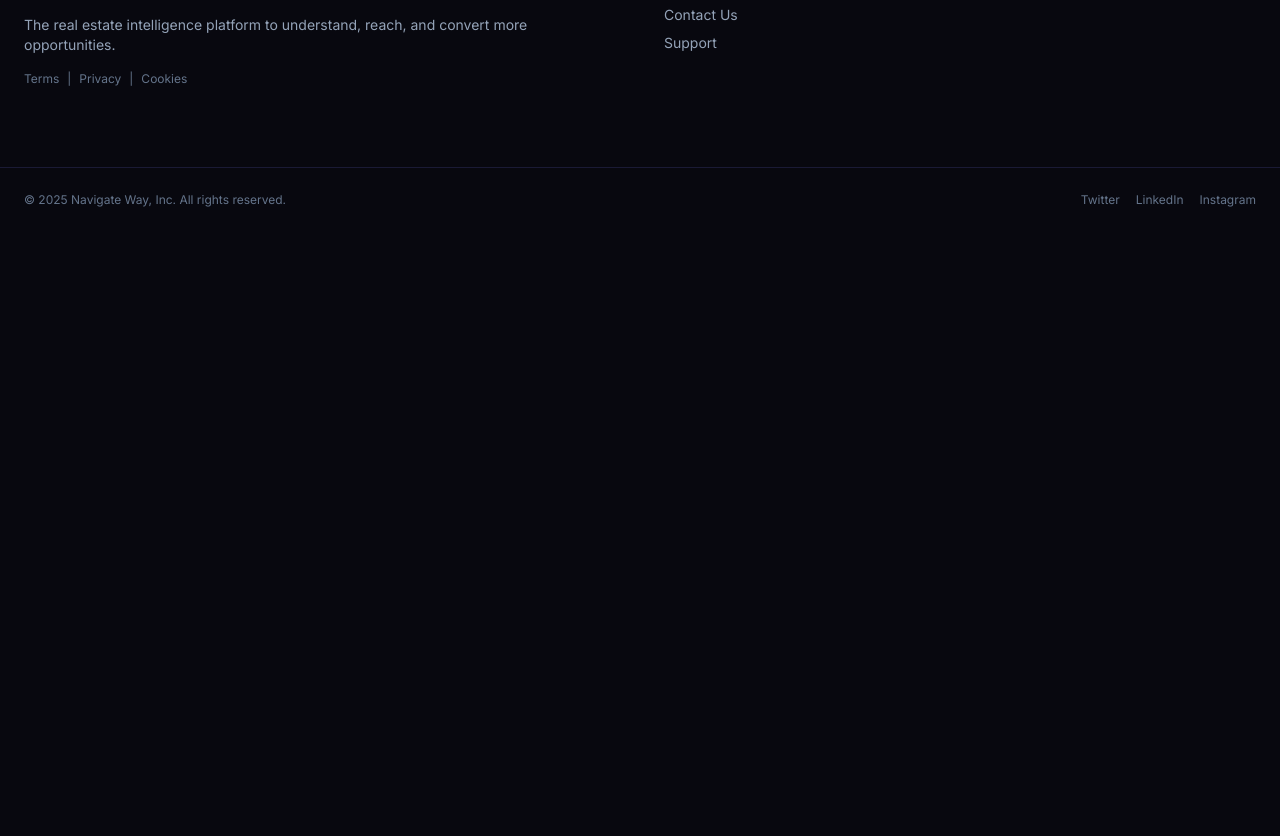
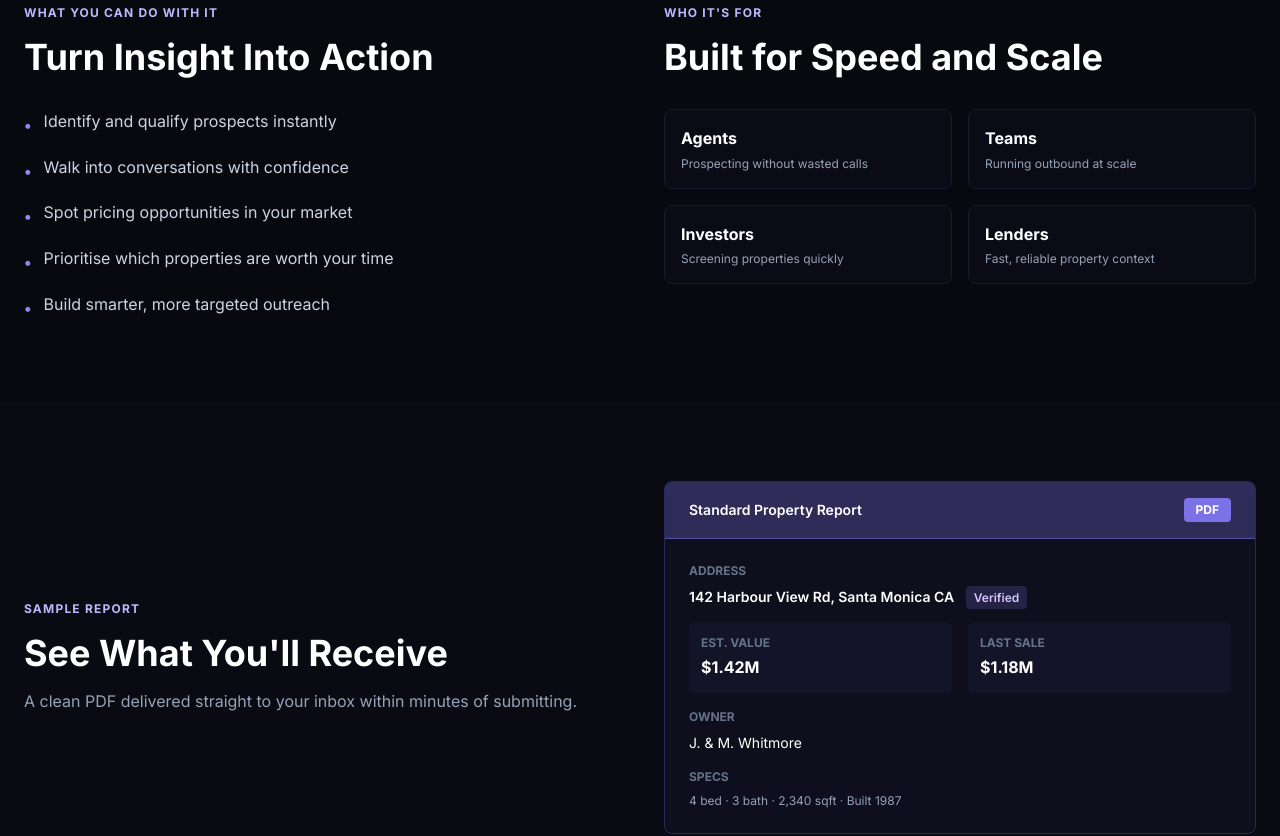
Before and after one commit to letsnavigatebmw/navigate-landing, a React (Vite) app: page / in a window 1280 px wide. Shown: the part 2720-3556 px from the top of the page. Before the commit the page ends 2952 px from the top, so only its background shows below. Built offline with nearby package versions, Linux system fonts and the light colour scheme.

Commit message:
Add sample report mockups and two-column layouts to match Claude design

```diff
--- a/src/pages/ComprehensivePage.jsx
+++ b/src/pages/ComprehensivePage.jsx
@@ -103,14 +103,14 @@ export default function ComprehensivePage({ setCurrentPage }) {
 
       <div className="border-b border-slate-800" />
 
-      {/* BENEFITS */}
+      {/* TWO COLUMN SECTION */}
       <section className="py-20 px-6">
-        <div className="max-w-7xl mx-auto grid md:grid-cols-2 gap-12">
+        <div className="max-w-7xl mx-auto">
+          <div className="grid md:grid-cols-2 gap-12">
+            {/* Left Column */}
             <div>
-            <SectionLabel
-              label="What you can do with it"
-              title="Make Better Decisions, Faster"
-            />
+              <p className="text-xs font-bold uppercase tracking-widest text-purple-400 mb-4">What you can do with it</p>
+              <h3 className="text-4xl font-bold mb-8 text-white">Make Better Decisions, Faster</h3>
               <ul className="space-y-4 text-slate-300">
                 {[
                   'Identify motivated sellers through equity and debt signals',
@@ -120,16 +120,17 @@ export default function ComprehensivePage({ setCurrentPage }) {
                   'Analyse risk before committing capital',
                 ].map((item, i) => (
                   <li key={i} className="flex items-start gap-3">
-                  <span className="text-purple-400 font-bold mt-1">•</span>
+                    <span className="text-purple-500 font-bold mt-1">•</span>
                     <span>{item}</span>
                   </li>
                 ))}
               </ul>
             </div>
 
+            {/* Right Column */}
             <div>
               <p className="text-xs font-bold uppercase tracking-widest text-purple-400 mb-4">Who it's for</p>
-            <h3 className="text-3xl font-bold mb-8 text-white">Built for High-Stakes Decisions</h3>
+              <h3 className="text-4xl font-bold mb-8 text-white">Built for High-Stakes Decisions</h3>
               <div className="grid grid-cols-2 gap-4">
                 {[
                   { title: 'Agents', desc: 'Preparing listing presentations' },
@@ -145,6 +146,67 @@ export default function ComprehensivePage({ setCurrentPage }) {
               </div>
             </div>
           </div>
+        </div>
+      </section>
+
+      {/* SAMPLE REPORT */}
+      <section className="py-20 px-6 bg-slate-900/30">
+        <div className="max-w-7xl mx-auto">
+          <div className="grid md:grid-cols-2 gap-12 items-center">
+            {/* Left: Text */}
+            <div>
+              <p className="text-xs font-bold uppercase tracking-widest text-purple-400 mb-4">Sample report</p>
+              <h3 className="text-4xl font-bold mb-4 text-white">A Complete View, One Report</h3>
+              <p className="text-slate-400">Delivered as a PDF directly to your inbox within minutes.</p>
+            </div>
+
+            {/* Right: Mock Report */}
+            <div className="bg-slate-900 border border-slate-700 rounded-lg overflow-hidden">
+              {/* Header */}
+              <div className="bg-purple-600/30 border-b border-purple-600/50 px-6 py-4 flex justify-between items-center">
+                <p className="font-semibold text-white text-sm">Comprehensive Property Report</p>
+                <span className="bg-purple-600 text-white text-xs font-bold px-3 py-1 rounded">Full</span>
+              </div>
+
+              {/* Body */}
+              <div className="p-6 space-y-4">
+                <div className="grid grid-cols-2 gap-4">
+                  <div className="bg-slate-800/50 rounded p-3">
+                    <p className="text-xs uppercase text-slate-500 font-bold mb-1">Est. value</p>
+                    <p className="text-white font-bold">$1.42M</p>
+                  </div>
+                  <div className="bg-slate-800/50 rounded p-3">
+                    <p className="text-xs uppercase text-slate-500 font-bold mb-1">Equity</p>
+                    <p className="text-white font-bold">$680K</p>
+                  </div>
+                </div>
+
+                <div>
+                  <p className="text-xs uppercase text-slate-500 font-bold mb-2">Mortgage balance</p>
+                  <p className="text-white text-sm font-semibold">$740,000 <span className="text-slate-500 text-xs">· 2 active loans</span></p>
+                </div>
+
+                <div>
+                  <p className="text-xs uppercase text-slate-500 font-bold mb-2">Liens on title</p>
+                  <p className="text-red-400 text-sm font-semibold">1 lien · $24,500 <span className="bg-orange-900/40 text-orange-300 text-xs px-2 py-1 rounded ml-2">Contractor</span></p>
+                </div>
+
+                <div>
+                  <p className="text-xs uppercase text-slate-500 font-bold mb-2">Ownership chain</p>
+                  <p className="text-slate-400 text-xs">J. Whitmore · 2019 · $1.18M<br/>D. & C. Park · 2011 · $875K</p>
+                </div>
+
+                <div>
+                  <p className="text-xs uppercase text-slate-500 font-bold mb-2">AI opportunity signal</p>
+                  <div className="bg-slate-800/50 rounded h-2 mb-1 overflow-hidden">
+                    <div className="bg-teal-500 h-full" style={{ width: '84%' }}></div>
+                  </div>
+                  <p className="text-teal-400 text-xs font-semibold">High motivation · equity-rich, lien present</p>
+                </div>
+              </div>
+            </div>
+          </div>
+        </div>
       </section>
 
       <Footer />
--- a/src/pages/StandardPage.jsx
+++ b/src/pages/StandardPage.jsx
@@ -117,6 +117,106 @@ export default function StandardPage({ setCurrentPage }) {
         </div>
       </section>
 
+      <div className="border-b border-slate-800" />
+
+      {/* TWO COLUMN SECTION */}
+      <section className="py-20 px-6">
+        <div className="max-w-7xl mx-auto">
+          <div className="grid md:grid-cols-2 gap-12">
+            {/* Left Column */}
+            <div>
+              <p className="text-xs font-bold uppercase tracking-widest text-purple-400 mb-4">What you can do with it</p>
+              <h3 className="text-4xl font-bold mb-8 text-white">Turn Insight Into Action</h3>
+              <ul className="space-y-4 text-slate-300">
+                {[
+                  'Identify and qualify prospects instantly',
+                  'Walk into conversations with confidence',
+                  'Spot pricing opportunities in your market',
+                  'Prioritise which properties are worth your time',
+                  'Build smarter, more targeted outreach',
+                ].map((item, i) => (
+                  <li key={i} className="flex items-start gap-3">
+                    <span className="text-purple-500 font-bold mt-1">•</span>
+                    <span>{item}</span>
+                  </li>
+                ))}
+              </ul>
+            </div>
+
+            {/* Right Column */}
+            <div>
+              <p className="text-xs font-bold uppercase tracking-widest text-purple-400 mb-4">Who it's for</p>
+              <h3 className="text-4xl font-bold mb-8 text-white">Built for Speed and Scale</h3>
+              <div className="grid grid-cols-2 gap-4">
+                {[
+                  { title: 'Agents', desc: 'Prospecting without wasted calls' },
+                  { title: 'Teams', desc: 'Running outbound at scale' },
+                  { title: 'Investors', desc: 'Screening properties quickly' },
+                  { title: 'Lenders', desc: 'Fast, reliable property context' },
+                ].map((item, i) => (
+                  <div key={i} className="bg-slate-900/50 border border-slate-800 rounded-lg p-4">
+                    <h4 className="font-bold text-white mb-1">{item.title}</h4>
+                    <p className="text-xs text-slate-400">{item.desc}</p>
+                  </div>
+                ))}
+              </div>
+            </div>
+          </div>
+        </div>
+      </section>
+
+      {/* SAMPLE REPORT */}
+      <section className="py-20 px-6 bg-slate-900/30">
+        <div className="max-w-7xl mx-auto">
+          <div className="grid md:grid-cols-2 gap-12 items-center">
+            {/* Left: Text */}
+            <div>
+              <p className="text-xs font-bold uppercase tracking-widest text-purple-400 mb-4">Sample report</p>
+              <h3 className="text-4xl font-bold mb-4 text-white">See What You'll Receive</h3>
+              <p className="text-slate-400">A clean PDF delivered straight to your inbox within minutes of submitting.</p>
+            </div>
+
+            {/* Right: Mock Report */}
+            <div className="bg-slate-900 border border-slate-700 rounded-lg overflow-hidden">
+              {/* Header */}
+              <div className="bg-purple-600/30 border-b border-purple-600/50 px-6 py-4 flex justify-between items-center">
+                <p className="font-semibold text-white text-sm">Standard Property Report</p>
+                <span className="bg-purple-600 text-white text-xs font-bold px-3 py-1 rounded">PDF</span>
+              </div>
+
+              {/* Body */}
+              <div className="p-6 space-y-4">
+                <div>
+                  <p className="text-xs uppercase text-slate-500 font-bold mb-2">Address</p>
+                  <p className="text-white text-sm font-semibold">142 Harbour View Rd, Santa Monica CA <span className="bg-purple-600/20 text-purple-300 text-xs px-2 py-1 rounded ml-2">Verified</span></p>
+                </div>
+
+                <div className="grid grid-cols-2 gap-4">
+                  <div className="bg-slate-800/50 rounded p-3">
+                    <p className="text-xs uppercase text-slate-500 font-bold mb-1">Est. value</p>
+                    <p className="text-white font-bold">$1.42M</p>
+                  </div>
+                  <div className="bg-slate-800/50 rounded p-3">
+                    <p className="text-xs uppercase text-slate-500 font-bold mb-1">Last sale</p>
+                    <p className="text-white font-bold">$1.18M</p>
+                  </div>
+                </div>
+
+                <div>
+                  <p className="text-xs uppercase text-slate-500 font-bold mb-2">Owner</p>
+                  <p className="text-white text-sm">J. & M. Whitmore</p>
+                </div>
+
+                <div>
+                  <p className="text-xs uppercase text-slate-500 font-bold mb-2">Specs</p>
+                  <p className="text-slate-400 text-xs">4 bed · 3 bath · 2,340 sqft · Built 1987</p>
+                </div>
+              </div>
+            </div>
+          </div>
+        </div>
+      </section>
+
       <Footer />
     </div>
   )
```
Lines whose indentation alone changed are shown as unchanged.
